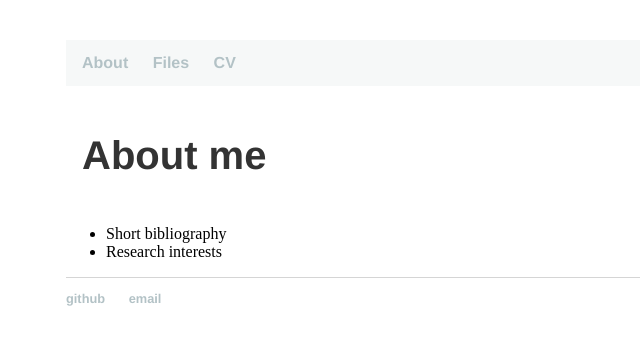
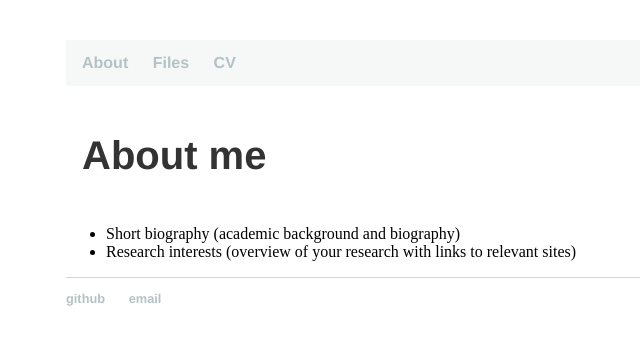
Before and after one commit to lena-kilian/lena-kilian.github.io, a Jekyll site: the page built from index.md, in a window 1280 px wide. Shown: the top 345 px of the page, without its empty margins (126-766 px from the left). Built offline with Jekyll 4.4.1, drawn with Linux system fonts in a browser that asks for light colours; our own code applies the rules of GitHub Pages for plain Markdown files.

Commit message:
Update index.md

```diff
--- a/index.md
+++ b/index.md
@@ -1,4 +1,4 @@
 ## About me
 
-- Short bibliography
-- Research interests
+- Short biography (academic background and biography)
+- Research interests (overview of your research with links to relevant sites)
```
